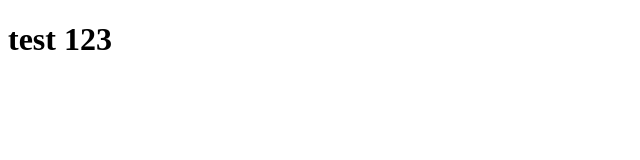
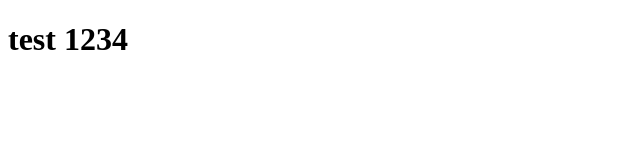
Before and after one commit to koendp/opleidinghtml, a plain HTML site: page index.html in a window 1280 px wide. Shown: the full height of the page, 0-640 px from the left. Drawn offline with Linux system fonts and the light colour scheme.

Commit message:
Update index.html

```diff
--- a/index.html
+++ b/index.html
@@ -7,6 +7,6 @@
     <title>Document</title>
 </head>
 <body>
-    <h1>test 123</h1>
+    <h1>test 1234</h1>
 </body>
 </html>
```
